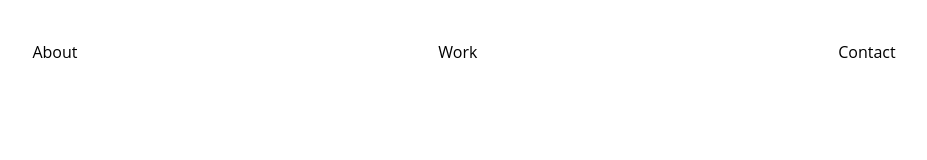
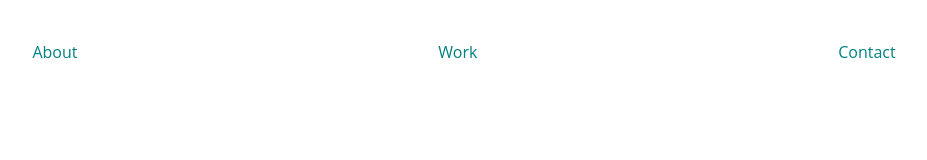
Before and after one commit to nyra-23/portfolio_project, a plain HTML site: page index.html in a window 1280 px wide. Shown: the whole page, without its empty margins (196-1123 px from the left). Drawn offline with Linux system fonts and the light colour scheme.

Commit message:
About, Work, and Conact are now all green-colored links.

```diff
--- a/index.html
+++ b/index.html
@@ -11,13 +11,13 @@
             <nav>
                 <ul>
                     <li>
-                        About
+                        <a href="a">About</a>
                     </li>
                     <li>
-                        Work
+                        <a href="a">Work</a>
                     </li>
                     <li>
-                        Contact
+                        <a href="a">Contact</a>
                     </li>
 
                 </ul>
--- a/style.css
+++ b/style.css
@@ -14,3 +14,8 @@ li {
 body {
     font-family: 'Open Sans', sans-serif;
 }
+
+nav ul li a {
+    text-decoration: none;
+    color: #008080;
+}
```
